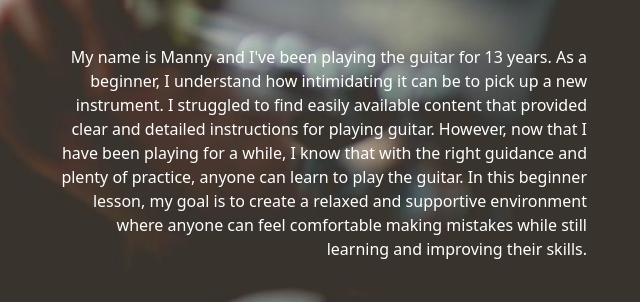
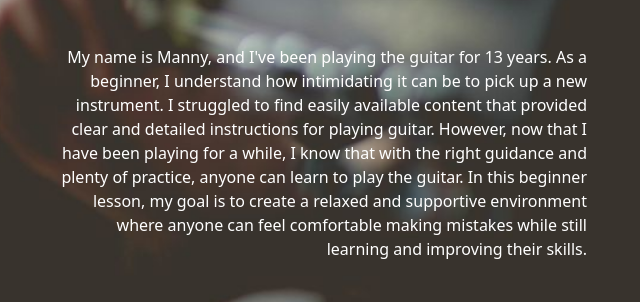
Before and after one commit to Manolo323/my-pwp-manny, a plain HTML site: page public_html/index.html in a window 1280 px wide. Shown: the part 602-904 px from the top of the page, 587-1227 px from the left. Drawn offline with nearby package versions, Linux system fonts and the light colour scheme.

Commit message:
deleted package-lock, package, and node modules

```diff
--- a/package.json
+++ /dev/null
@@ -1,5 +0,0 @@
-{
-  "devDependencies": {
-    "prettier": "^2.8.8"
-  }
-}
--- a/public_html/index.html
+++ b/public_html/index.html
@@ -45,7 +45,7 @@
             </div>
                 <div class="row">
                  <div class="col-lg-6 ms-auto pb-5">
-                    <p class="text-faded text-white text-end">My name is Manny and I've been playing the guitar for 13 years. As a beginner, I understand how intimidating it can be to pick up a new instrument. I struggled to find easily available content that provided clear and detailed instructions for playing guitar. However, now that I have been playing for a while, I know that with the right guidance and plenty of practice, anyone can learn to play the guitar. In this beginner lesson, my goal is to create a relaxed and supportive environment where anyone can feel comfortable making mistakes while still learning and improving their skills.</p>
+                    <p class="text-faded text-white text-end">My name is Manny, and I've been playing the guitar for 13 years. As a beginner, I understand how intimidating it can be to pick up a new instrument. I struggled to find easily available content that provided clear and detailed instructions for playing guitar. However, now that I have been playing for a while, I know that with the right guidance and plenty of practice, anyone can learn to play the guitar. In this beginner lesson, my goal is to create a relaxed and supportive environment where anyone can feel comfortable making mistakes while still learning and improving their skills.</p>
                  </div>
                </div>
         </div>
```
Also changed, not shown: 1 other file.
